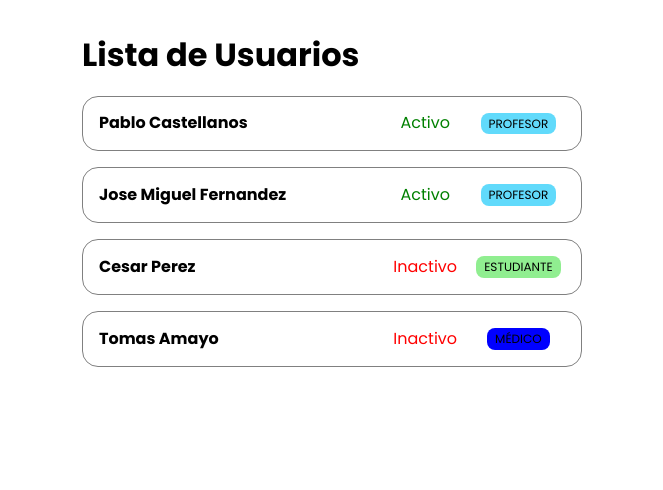
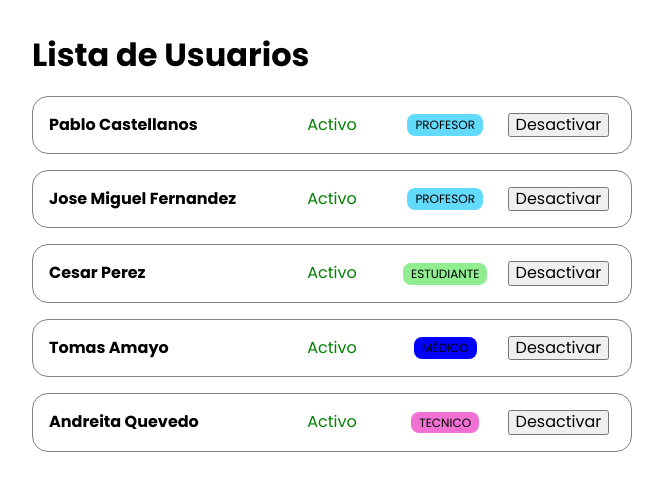
Before and after one commit to inbioslabCesar/react-users-list, a React (Vite) app: page / in a window 1280 px wide. Shown: the top 490 px of the page, without its empty margins (308-971 px from the left). Built offline with nearby package versions, Linux system fonts and the light colour scheme.

Commit message:
UserRow State

```diff
--- a/src/App.jsx
+++ b/src/App.jsx
@@ -13,20 +13,24 @@ const USERS = [
     },
     {
         name: 'Cesar Perez',
-        active: false,
+        active: true,
         role: 'student'
     },
     {
         name: 'Tomas Amayo',
-        active: false,
+        active: true,
         role: 'medico'
+    },
+    {
+        name: 'Andreita Quevedo',
+        active: true,
+        role: 'tecnico'
     }
 ];
 
-const App = () => (
+const App = () =>
 	<UsersList users={USERS}>
 		<h1>Lista de Usuarios</h1>
 	</UsersList>
-);
 
 export default App;
--- a/src/components/UserRole.jsx
+++ b/src/components/UserRole.jsx
@@ -1,11 +1,13 @@
 import style from './UserRole.module.css';
+
+const ROLE_STYLES = {
+	teacher: ['Profesor', style.teacher],
+	student: ['Estudiante', style.student],
+	medico: ['Médico', style.medico],
+	tecnico: ['Tecnico', style.tecnico],
+	other: ['Otros', style.other]
+};
 const UserRole = ({ role }) => {
-	const ROLE_STYLES = {
-		teacher: ['Profesor', style.teacher],
-		student: ['Estudiante', style.student],
-		medico: ['Médico', style.medico],
-		other: ['Otros', style.other]
-	};
 	const [roleName, classRolename] = ROLE_STYLES[role] || ROLE_STYLES.other;
 
 	return <span className={`${style.role} ${classRolename}`}>{roleName}</span>;
--- a/src/components/UserRole.module.css
+++ b/src/components/UserRole.module.css
@@ -20,3 +20,6 @@
 .medico{
 	background-color: blue;
 }
+.tecnico{
+	background-color: rgb(240, 112, 212);
+}
--- a/src/components/UserRow.jsx
+++ b/src/components/UserRow.jsx
@@ -1,20 +1,31 @@
+import { useState } from 'react';
+import UserRole from './UserRole';
 import style from './UserRow.module.css';
 import UserStatus from './UserStatus';
-import UserRole from './UserRole';
 
-const UserRow = ({ name, active, role }) => (
+const UserRow = ({ name, active, role }) => {
+	const [isActive, setIsActive] = useState(active);
+	return (
 		<div className={style.wrapper}>
 			<div className={style.name}>
 				<span>{name}</span>
 			</div>
 			<div className={style.status}>
-				<UserStatus active={active} />
+				<UserStatus active={isActive} />
 			</div>
 			<div className={style.role}>
 				<UserRole role={role} />
 			</div>
+			<div className={style.action}>
+				<button
+					onClick={() => {
+						setIsActive(!isActive);
+					}}
+				>
+					{isActive ? 'Desactivar ' : 'Activar'}
+				</button>
+			</div>
 		</div>
 	);
-;
-
+};
 export default UserRow;
--- a/src/components/UserRow.module.css
+++ b/src/components/UserRow.module.css
@@ -1,4 +1,4 @@
-.wrapper{
+.wrapper {
 	display: flex;
 	align-items: center;
 	justify-content: space-between;
@@ -8,16 +8,15 @@
 	padding: 1rem;
 	margin-bottom: 1rem;
 }
-.name{
-	width: 60%;
+.name {
+	width: 40%;
+	font-weight: bold;
 }
 .status,
-.role{
+.role,
+.action {
 	width: 20%;
 	display: flex;
-	justify-content: center ;
+	justify-content: center;
 	align-items: center;
 }
-.name span{
-	font-weight: bold;
-}
--- a/src/components/UsersList.module.css
+++ b/src/components/UsersList.module.css
@@ -1,6 +1,6 @@
 .wrapper{
 	width: 100%;
-	max-width: 500px;
+	max-width: 600px;
 	margin: auto;
 	padding: 1rem;
 }
```
